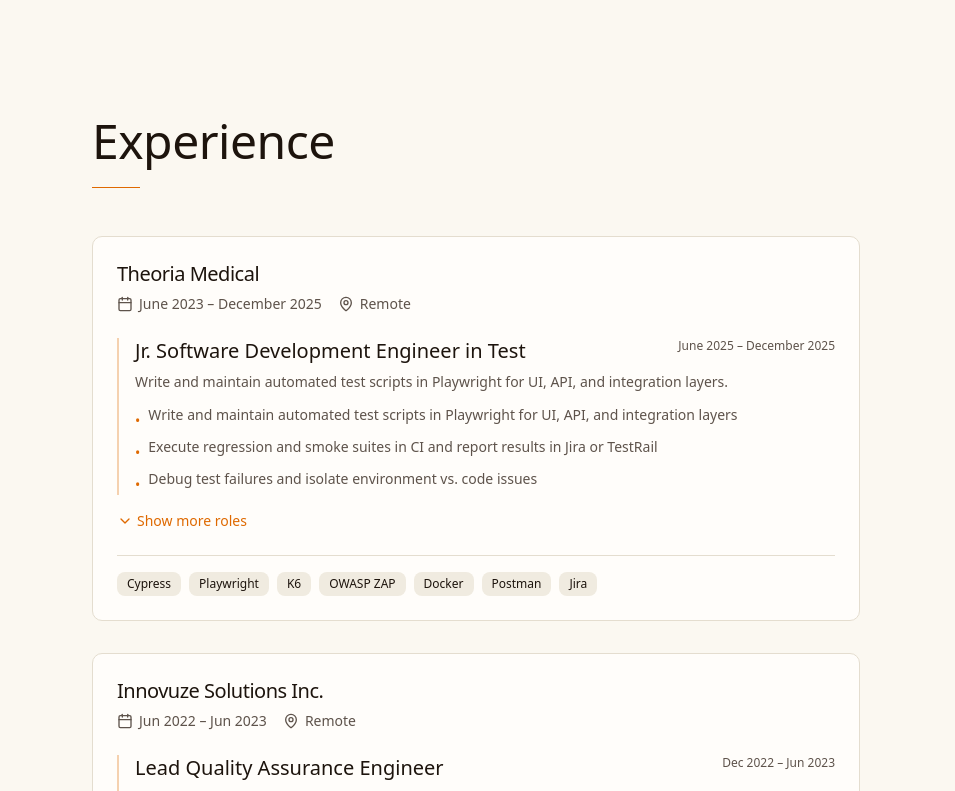
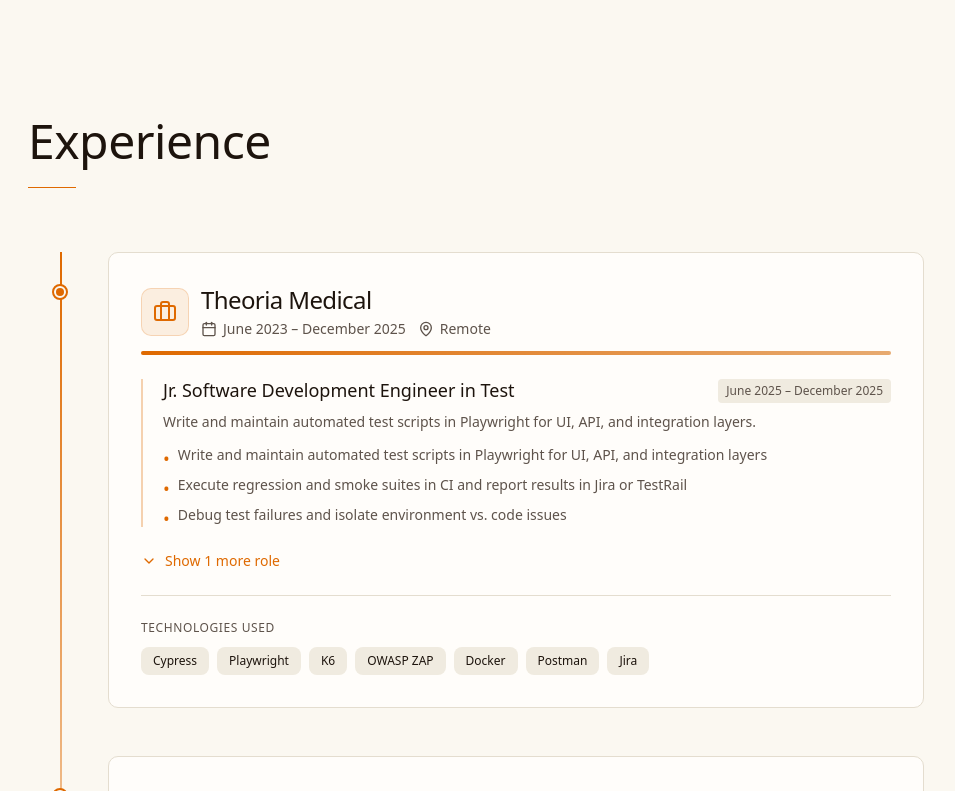
Before and after one commit to jmsryn/portfolio, a Next.js app: page / in a window 1280 px wide. Shown: the part 1629-2420 px from the top of the page, without its empty margins (164-1119 px from the left). Built offline with nearby package versions, Linux system fonts and the light colour scheme; no server answers.

Commit message:
feat: Implement an interactive timeline UI for the experience section, featuring hover effects, pulsing markers, and progress bars.

```diff
--- a/src/components/Experience.tsx
+++ b/src/components/Experience.tsx
@@ -2,7 +2,7 @@
 
 import { useState } from 'react';
 import { motion } from 'framer-motion';
-import { Calendar, MapPin, ChevronDown, ChevronUp } from 'lucide-react';
+import { Calendar, MapPin, ChevronDown, ChevronUp, Briefcase } from 'lucide-react';
 import SectionWrapper from './SectionWrapper';
 
 interface Role {
@@ -81,6 +81,7 @@
 
 export default function Experience() {
   const [expandedRoles, setExpandedRoles] = useState<Record<number, boolean>>({});
+  const [hoveredIndex, setHoveredIndex] = useState<number | null>(null);
 
   const toggleRoles = (index: number) => {
     setExpandedRoles((prev) => ({ ...prev, [index]: !prev[index] }));
@@ -90,9 +91,9 @@
     <SectionWrapper>
       <section id="experience" className="section-padding">
         <div className="container-custom">
-          <div className="max-w-3xl mx-auto">
+          <div className="max-w-4xl mx-auto">
             <motion.div
-              className="mb-12"
+              className="mb-16"
               initial={{ opacity: 0, y: 20 }}
               whileInView={{ opacity: 1, y: 0 }}
               viewport={{ once: true }}
@@ -104,23 +105,75 @@
               <div className="h-px w-12 bg-primary" />
             </motion.div>
 
-            <div className="space-y-8">
+            {/* Interactive Timeline */}
+            <div className="relative">
+              {/* Timeline Line - Hidden on mobile, visible on md+ */}
+              <div className="hidden md:block absolute left-8 top-0 bottom-0 w-0.5 bg-gradient-to-b from-primary via-primary/50 to-transparent" />
+
+              <div className="space-y-12">
                 {experiences.map((exp, index) => (
                   <motion.div
                     key={index}
                     className="relative"
-                  initial={{ opacity: 0, y: 20 }}
-                  whileInView={{ opacity: 1, y: 0 }}
-                  viewport={{ once: true }}
-                  transition={{ duration: 0.5, delay: index * 0.1 }}
+                    initial={{ opacity: 0, x: -20 }}
+                    whileInView={{ opacity: 1, x: 0 }}
+                    viewport={{ once: true, margin: "-100px" }}
+                    transition={{ duration: 0.6, delay: index * 0.2 }}
+                    onMouseEnter={() => setHoveredIndex(index)}
+                    onMouseLeave={() => setHoveredIndex(null)}
                   >
-                  <div className="card-enhanced p-6">
+                    {/* Timeline Marker - Hidden on mobile */}
+                    <div className="hidden md:block absolute left-8 top-8 -translate-x-1/2">
+                      <motion.div
+                        className="relative"
+                        whileHover={{ scale: 1.2 }}
+                        transition={{ type: "spring", stiffness: 400, damping: 10 }}
+                      >
+                        {/* Pulsing Ring */}
+                        {hoveredIndex === index && (
+                          <motion.div
+                            className="absolute inset-0 rounded-full bg-primary"
+                            initial={{ scale: 1, opacity: 0.5 }}
+                            animate={{ scale: 2, opacity: 0 }}
+                            transition={{ duration: 1.5, repeat: Infinity }}
+                          />
+                        )}
+
+                        {/* Outer Ring */}
+                        <div className="w-4 h-4 rounded-full bg-background border-2 border-primary flex items-center justify-center">
+                          {/* Inner Dot */}
+                          <motion.div
+                            className="w-2 h-2 rounded-full bg-primary"
+                            animate={hoveredIndex === index ? { scale: [1, 1.5, 1] } : {}}
+                            transition={{ duration: 0.6, repeat: hoveredIndex === index ? Infinity : 0 }}
+                          />
+                        </div>
+                      </motion.div>
+                    </div>
+
+                    {/* Content Card */}
+                    <div className="md:ml-20">
+                      <motion.div
+                        className="card-enhanced p-6 md:p-8 relative overflow-hidden group"
+                        whileHover={{ y: -4 }}
+                        transition={{ duration: 0.3 }}
+                      >
+                        {/* Hover Gradient Overlay */}
+                        <div className="absolute inset-0 bg-gradient-to-br from-primary/5 via-transparent to-transparent opacity-0 group-hover:opacity-100 transition-opacity duration-500" />
+
                         {/* Company Header */}
-                    <div className="mb-6">
-                      <h3 className="text-xl font-medium text-foreground mb-2">
+                        <div className="relative mb-6">
+                          <div className="flex items-start justify-between gap-4 mb-3">
+                            <div className="flex items-center gap-3">
+                              {/* Company Icon */}
+                              <div className="w-12 h-12 rounded-lg bg-primary/10 flex items-center justify-center flex-shrink-0 border border-primary/20">
+                                <Briefcase className="w-6 h-6 text-primary" />
+                              </div>
+                              <div>
+                                <h3 className="text-xl md:text-2xl font-medium text-foreground">
                                   {exp.company}
                                 </h3>
-                      <div className="flex flex-wrap gap-4 text-sm text-muted-foreground">
+                                <div className="flex flex-wrap gap-3 text-sm text-muted-foreground mt-1">
                                   <div className="flex items-center gap-1.5">
                                     <Calendar className="w-4 h-4" />
                                     <span>{exp.period}</span>
@@ -131,41 +184,80 @@
                                   </div>
                                 </div>
                               </div>
+                            </div>
+                          </div>
+
+                          {/* Progress Bar */}
+                          <motion.div
+                            className="h-1 bg-muted rounded-full overflow-hidden"
+                            initial={{ width: 0 }}
+                            whileInView={{ width: "100%" }}
+                            viewport={{ once: true }}
+                            transition={{ duration: 1, delay: index * 0.2 + 0.3 }}
+                          >
+                            <motion.div
+                              className="h-full bg-gradient-to-r from-primary to-primary/50"
+                              initial={{ x: "-100%" }}
+                              whileInView={{ x: 0 }}
+                              viewport={{ once: true }}
+                              transition={{ duration: 1, delay: index * 0.2 + 0.5 }}
+                            />
+                          </motion.div>
+                        </div>
 
                         {/* Roles */}
-                    <div className="space-y-4">
+                        <div className="relative space-y-6">
                           {(expandedRoles[index] ? exp.roles : exp.roles.slice(0, 1)).map((role, roleIndex) => (
-                        <div key={roleIndex} className="border-l-2 border-primary/30 pl-4">
-                          <div className="flex items-start justify-between mb-2">
-                            <h4 className="font-medium text-foreground">{role.title}</h4>
-                            <span className="text-xs text-muted-foreground">{role.period}</span>
+                            <motion.div
+                              key={roleIndex}
+                              initial={{ opacity: 0, y: 10 }}
+                              animate={{ opacity: 1, y: 0 }}
+                              transition={{ duration: 0.4, delay: roleIndex * 0.1 }}
+                              className="border-l-2 border-primary/30 pl-5 hover:border-primary/60 transition-colors"
+                            >
+                              <div className="flex items-start justify-between gap-4 mb-2 flex-wrap">
+                                <h4 className="font-medium text-foreground text-base md:text-lg">
+                                  {role.title}
+                                </h4>
+                                <span className="text-xs text-muted-foreground bg-muted px-2 py-1 rounded">
+                                  {role.period}
+                                </span>
                               </div>
-                          <p className="text-sm text-muted-foreground mb-3">{role.description}</p>
-                          <ul className="space-y-1.5">
+                              <p className="text-sm text-muted-foreground mb-3 leading-relaxed">
+                                {role.description}
+                              </p>
+                              <ul className="space-y-2">
                                 {role.achievements.slice(0, 3).map((achievement, i) => (
-                              <li key={i} className="text-sm text-muted-foreground flex items-start gap-2">
-                                <span className="text-primary mt-1.5">•</span>
-                                <span>{achievement}</span>
-                              </li>
+                                  <motion.li
+                                    key={i}
+                                    className="text-sm text-muted-foreground flex items-start gap-2"
+                                    initial={{ opacity: 0, x: -10 }}
+                                    whileInView={{ opacity: 1, x: 0 }}
+                                    viewport={{ once: true }}
+                                    transition={{ duration: 0.4, delay: i * 0.1 }}
+                                  >
+                                    <span className="text-primary mt-1 text-lg leading-none">•</span>
+                                    <span className="flex-1">{achievement}</span>
+                                  </motion.li>
                                 ))}
                               </ul>
-                        </div>
+                            </motion.div>
                           ))}
 
                           {exp.roles.length > 1 && (
                             <button
                               onClick={() => toggleRoles(index)}
-                          className="text-sm text-primary hover:text-primary/80 flex items-center gap-1"
+                              className="text-sm text-primary hover:text-primary/80 flex items-center gap-2 transition-colors group/btn"
                             >
                               {expandedRoles[index] ? (
                                 <>
-                              <ChevronUp className="w-4 h-4" />
+                                  <ChevronUp className="w-4 h-4 group-hover/btn:translate-y-[-2px] transition-transform" />
                                   Show less
                                 </>
                               ) : (
                                 <>
-                              <ChevronDown className="w-4 h-4" />
-                              Show more roles
+                                  <ChevronDown className="w-4 h-4 group-hover/btn:translate-y-[2px] transition-transform" />
+                                  Show {exp.roles.length - 1} more role{exp.roles.length - 1 > 1 ? 's' : ''}
                                 </>
                               )}
                             </button>
@@ -173,21 +265,31 @@
                         </div>
 
                         {/* Technologies */}
-                    <div className="mt-6 pt-4 border-t border-border">
+                        <div className="relative mt-6 pt-6 border-t border-border">
+                          <h5 className="text-xs font-medium text-muted-foreground uppercase tracking-wider mb-3">
+                            Technologies Used
+                          </h5>
                           <div className="flex flex-wrap gap-2">
-                        {exp.technologies.map((tech) => (
-                          <span
+                            {exp.technologies.map((tech, techIndex) => (
+                              <motion.span
                                 key={tech}
-                            className="px-2.5 py-1 text-xs bg-muted text-foreground rounded-md"
+                                className="px-3 py-1.5 text-xs bg-muted text-foreground rounded-md hover:bg-primary/10 hover:text-primary transition-colors cursor-default"
+                                initial={{ opacity: 0, scale: 0.8 }}
+                                whileInView={{ opacity: 1, scale: 1 }}
+                                viewport={{ once: true }}
+                                transition={{ duration: 0.3, delay: techIndex * 0.05 }}
+                                whileHover={{ scale: 1.05 }}
                               >
                                 {tech}
-                          </span>
+                              </motion.span>
                             ))}
                           </div>
                         </div>
+                      </motion.div>
                     </div>
                   </motion.div>
                 ))}
+              </div>
             </div>
           </div>
         </div>
```
Lines whose indentation alone changed are shown as unchanged.
